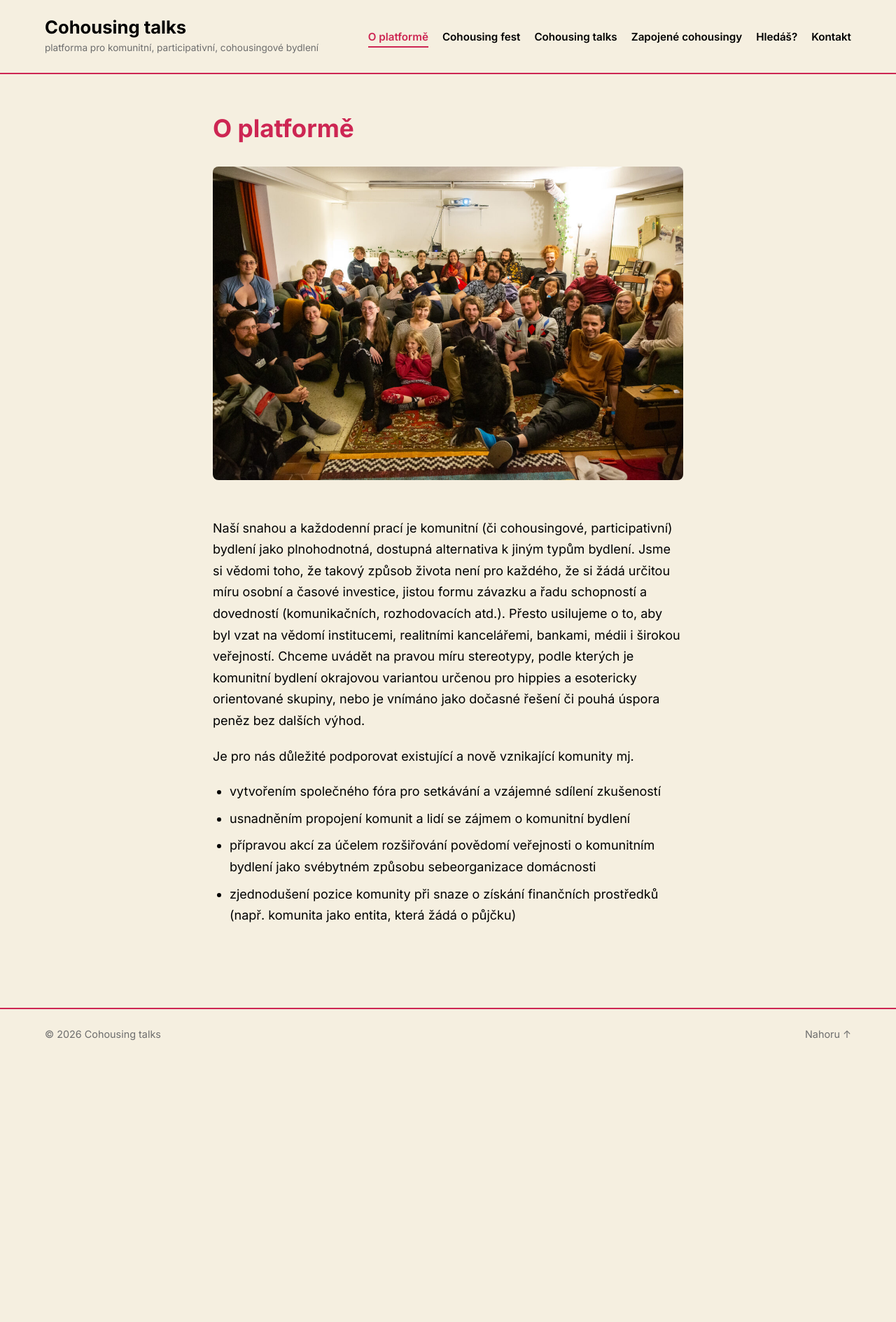
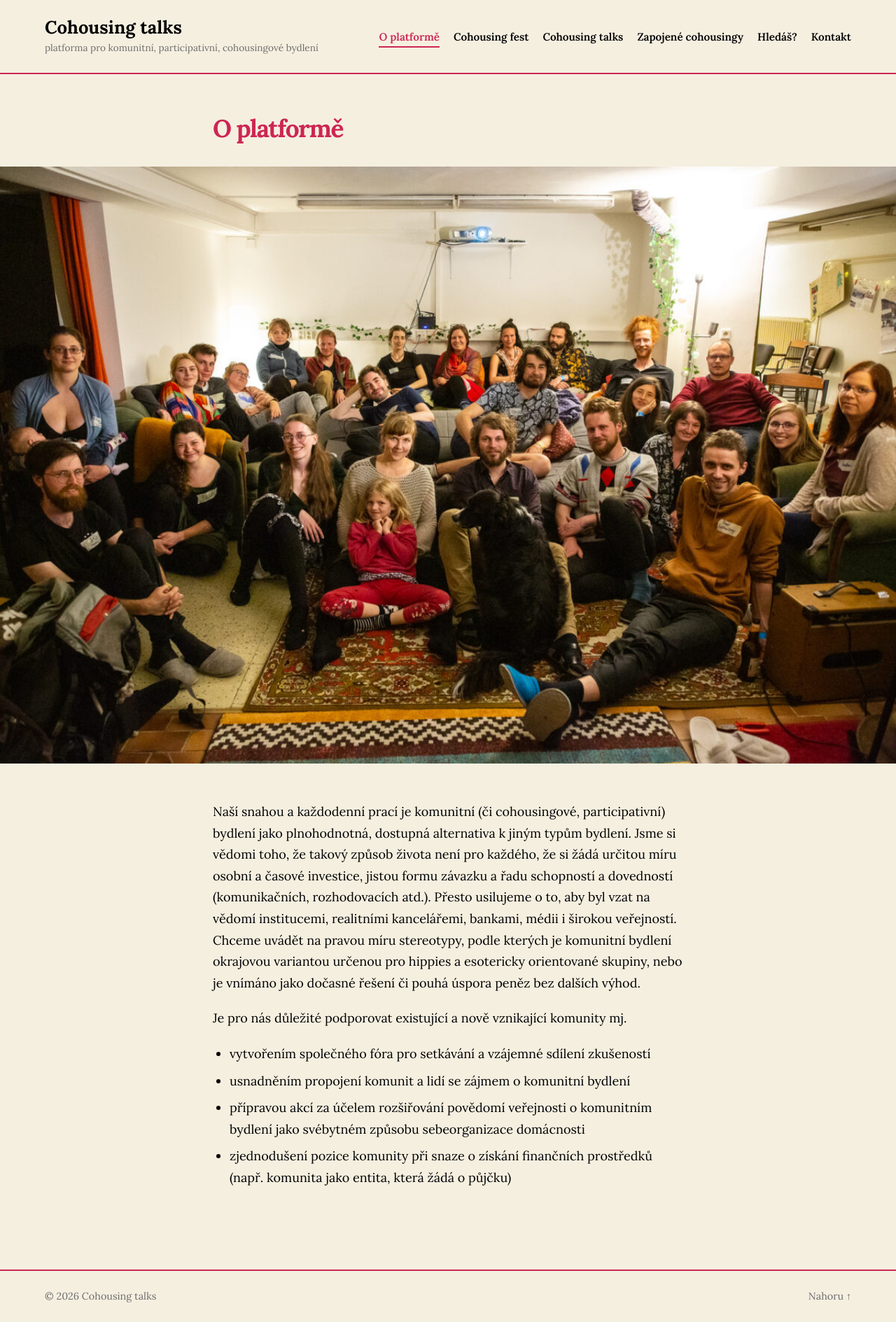
Before and after one commit to kubantjan/cohousingtalks, a Jekyll site: the page built from pages/o-platforme.md, in a window 1280 px wide. Shown: the whole page at 70% size. Built offline with Jekyll 4.4.1, drawn with Linux system fonts in a browser that asks for light colours; before the commit the page ends 1514 px from its top, so only the background shows below that.

Commit message:
Visual design updates: serif font, square corners, lightbox, heading styles
- Switch from Inter (sans-serif) to Lora (serif) font
- Change all border-radius from 8px/12px to 0 (square corners)
- Update H1 headings: font-weight 800, letter-spacing -0.0415625em
- Make "O platformě" featured image full-width
- Reduce gallery gap from 1rem to 0.5rem for uniform spacing
- Add lightbox overlay for gallery images (click to enlarge)

https://claude.ai/code/session_014N2ozhTqKje1akWvWuBuhU

```diff
--- a/_includes/gallery.html
+++ b/_includes/gallery.html
@@ -1,5 +1,5 @@
 <div class="gallery">
   {% for img in include.images %}
-  <img src="{{ site.baseurl }}{{ img.src }}" alt="{{ img.alt }}">
+  <img src="{{ site.baseurl }}{{ img.src }}" alt="{{ img.alt }}" onclick="openLightbox(this)">
   {% endfor %}
 </div>
--- a/_layouts/default.html
+++ b/_layouts/default.html
@@ -9,7 +9,7 @@
   <link rel="stylesheet" href="{{ '/assets/css/style.css' | relative_url }}">
   <link rel="preconnect" href="https://fonts.googleapis.com">
   <link rel="preconnect" href="https://fonts.gstatic.com" crossorigin>
-  <link href="https://fonts.googleapis.com/css2?family=Inter:wght@400;600;700&display=swap" rel="stylesheet">
+  <link href="https://fonts.googleapis.com/css2?family=Lora:wght@400;600;700;800&display=swap" rel="stylesheet">
 </head>
 <body class="{{ page.body_class }}">
   {% include header.html %}
@@ -17,6 +17,10 @@
     {{ content }}
   </main>
   {% include footer.html %}
+  <!-- Lightbox overlay -->
+  <div class="lightbox-overlay" id="lightbox" onclick="closeLightbox()">
+    <img src="" alt="" id="lightbox-img">
+  </div>
   <script>
     // Mobile menu toggle
     document.querySelector('.menu-toggle').addEventListener('click', function() {
--- a/assets/css/style.css
+++ b/assets/css/style.css
@@ -15,7 +15,7 @@ html {
 }
 
 body {
-  font-family: 'Inter', -apple-system, BlinkMacSystemFont, 'Segoe UI', sans-serif;
+  font-family: 'Lora', Georgia, 'Times New Roman', serif;
   font-size: 18px;
   line-height: 1.7;
   color: #000;
@@ -156,7 +156,8 @@ img {
 
 .hero h1 {
   font-size: 2.8rem;
-  font-weight: 700;
+  font-weight: 800;
+  letter-spacing: -0.0415625em;
   margin-bottom: 0.5rem;
 }
 
@@ -183,7 +184,8 @@ img {
 
 .page-content h1 {
   font-size: 2.2rem;
-  font-weight: 700;
+  font-weight: 800;
+  letter-spacing: -0.0415625em;
   margin-bottom: 1.5rem;
   color: #cd2653;
 }
@@ -232,7 +234,7 @@ img {
 .community-card {
   display: block;
   background: #fff;
-  border-radius: 8px;
+  border-radius: 0;
   padding: 1.25rem 1.5rem;
   border-left: 4px solid #cd2653;
   box-shadow: 0 1px 3px rgba(0,0,0,0.08);
@@ -281,28 +283,65 @@ div.community-card .no-page {
 .page-image,
 .page-content img {
   width: 100%;
-  border-radius: 8px;
+  border-radius: 0;
   margin-bottom: 1.5rem;
+}
+
+.page-content img.featured-image {
+  width: 100vw;
+  max-width: none;
+  margin-left: calc(50% - 50vw);
+  margin-right: calc(50% - 50vw);
 }
 
 /* --- Gallery --- */
 .gallery {
   display: grid;
   grid-template-columns: repeat(auto-fill, minmax(300px, 1fr));
-  gap: 1rem;
+  gap: 0.5rem;
   margin: 1.5rem 0;
 }
 
 .gallery img {
   width: 100%;
-  border-radius: 8px;
+  border-radius: 0;
   aspect-ratio: 3/2;
   object-fit: cover;
   transition: transform 0.2s;
 }
 
+.gallery img {
+  cursor: pointer;
+}
+
 .gallery img:hover {
   transform: scale(1.02);
+}
+
+/* --- Lightbox --- */
+.lightbox-overlay {
+  display: none;
+  position: fixed;
+  top: 0;
+  left: 0;
+  width: 100%;
+  height: 100%;
+  background: rgba(0, 0, 0, 0.85);
+  z-index: 9999;
+  justify-content: center;
+  align-items: center;
+  cursor: pointer;
+}
+
+.lightbox-overlay.is-active {
+  display: flex;
+}
+
+.lightbox-overlay img {
+  max-width: 90vw;
+  max-height: 90vh;
+  object-fit: contain;
+  border-radius: 0;
 }
 
 /* --- Member medallions --- */
@@ -320,7 +359,7 @@ div.community-card .no-page {
 .page-content .member img {
   width: 100%;
   aspect-ratio: 2/1;
-  border-radius: 12px;
+  border-radius: 0;
   object-fit: cover;
   margin-bottom: 0;
 }
--- a/pages/o-platforme.md
+++ b/pages/o-platforme.md
@@ -4,7 +4,7 @@ title: O platformě
 permalink: /o-platforme/
 ---
 
-![O platformě]({{ site.baseurl }}/assets/images/o-platforme-1200x800.jpg)
+<img src="{{ site.baseurl }}/assets/images/o-platforme-1200x800.jpg" alt="O platformě" class="featured-image">
 
 Naší snahou a každodenní prací je komunitní (či cohousingové, participativní) bydlení jako plnohodnotná, dostupná alternativa k jiným typům bydlení. Jsme si vědomi toho, že takový způsob života není pro každého, že si žádá určitou míru osobní a časové investice, jistou formu závazku a řadu schopností a dovedností (komunikačních, rozhodovacích atd.). Přesto usilujeme o to, aby byl vzat na vědomí institucemi, realitními kancelářemi, bankami, médii i širokou veřejností. Chceme uvádět na pravou míru stereotypy, podle kterých je komunitní bydlení okrajovou variantou určenou pro hippies a esotericky orientované skupiny, nebo je vnímáno jako dočasné řešení či pouhá úspora peněz bez dalších výhod.
 
```
Also changed, not shown: other parts of _layouts/default.html (+21 -0 lines).
